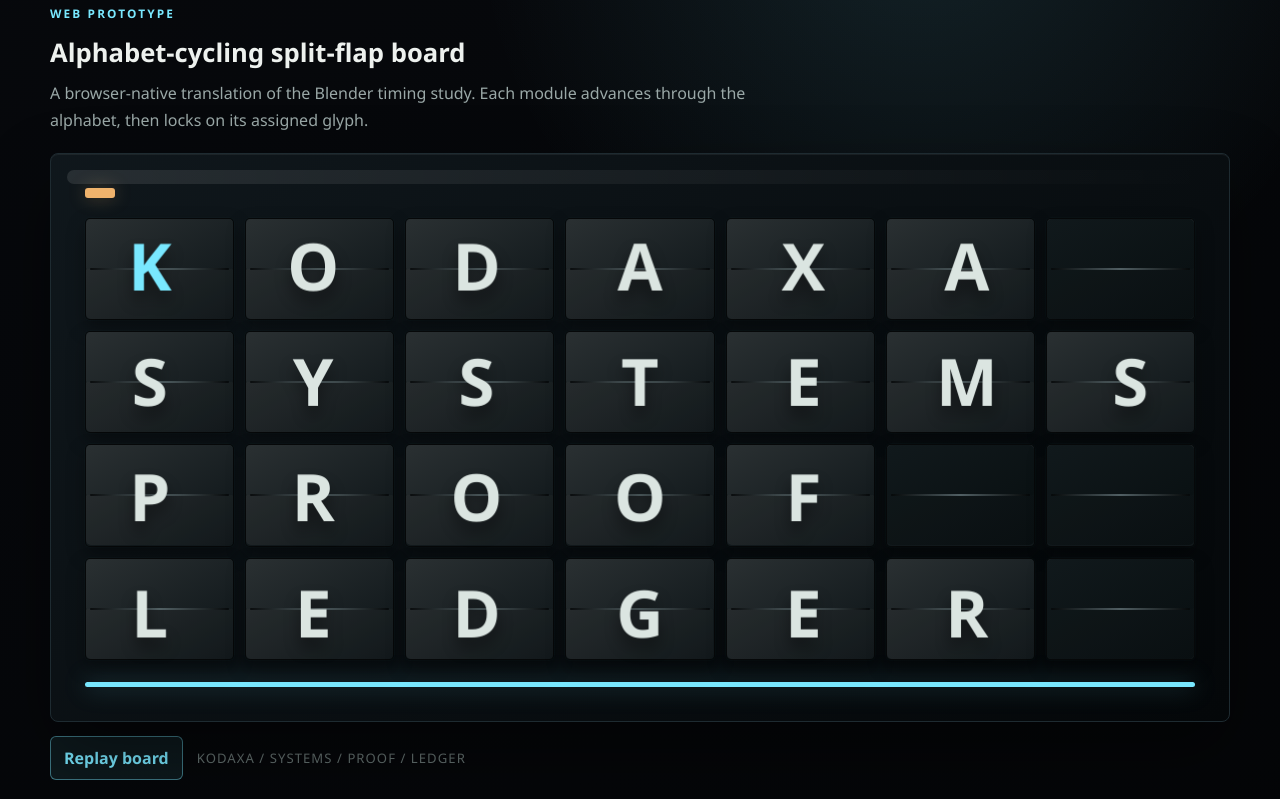
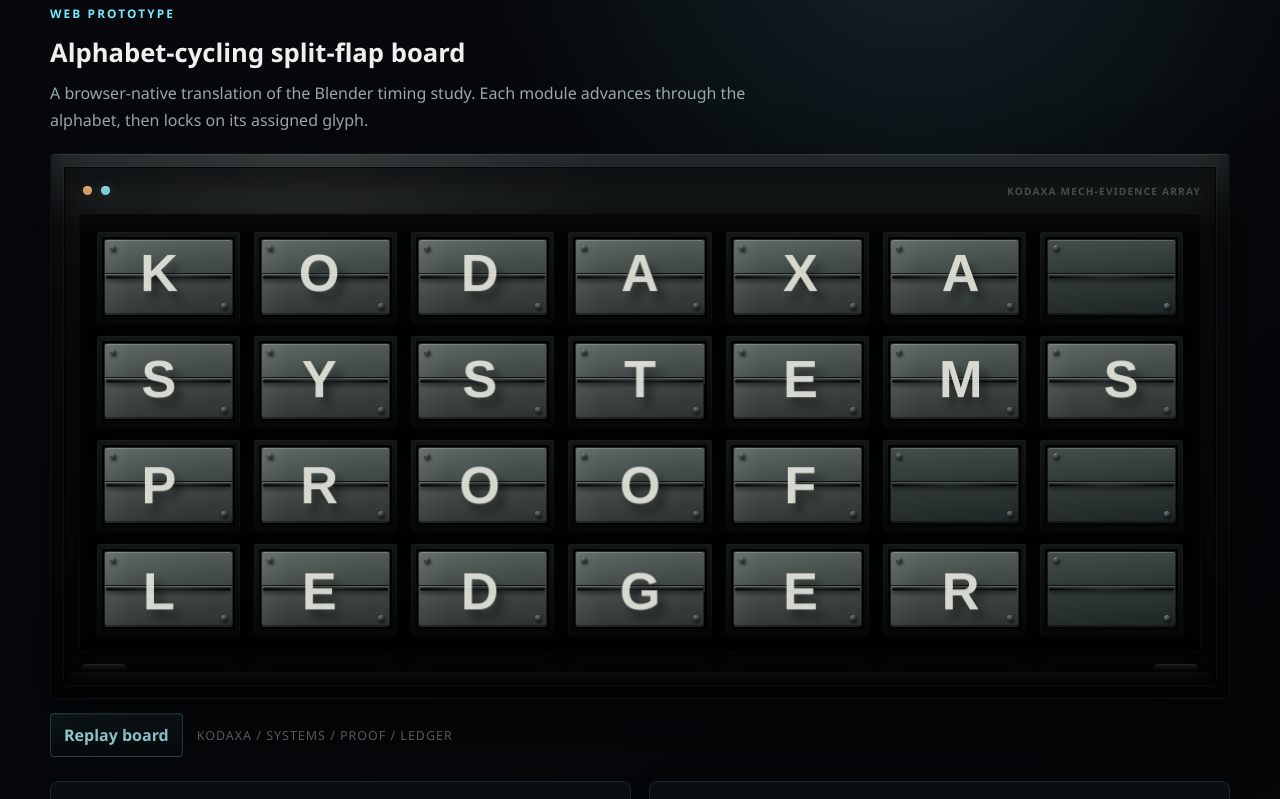
Before and after one commit to Kodaxadev/conceptdesigns, an Astro site: page /split-flap in a window 1280 px wide. Shown: the part 639-1438 px from the top of the page. Built offline with nearby package versions, Linux system fonts and the light colour scheme; Astro itself is replaced by a stand-in of ours.

Commit message:
feat: refine split-flap realism pass

```diff
--- a/src/components/SplitFlapBoard.astro
+++ b/src/components/SplitFlapBoard.astro
@@ -26,7 +26,11 @@ const cells = rows.flatMap((row, rowIndex) =>
     data-alphabet={alphabet}
     aria-label="Animated board resolving to Kodaxa systems proof ledger"
   >
-    <div class="split-flap-board__status" aria-hidden="true"></div>
+    <div class="split-flap-board__header" aria-hidden="true">
+      <span class="status-lamp status-lamp--amber"></span>
+      <span class="status-lamp status-lamp--cyan"></span>
+      <span class="engraved-label">KODAXA MECH-EVIDENCE ARRAY</span>
+    </div>
     <div class="split-flap-board__grid">
       {
         cells.map((cell) => (
@@ -41,11 +45,16 @@ const cells = rows.flatMap((row, rowIndex) =>
               {cell.target === ' ' ? '' : cell.target}
             </div>
             <div class="split-cell__seam" aria-hidden="true"></div>
+            <span class="split-cell__screw split-cell__screw--top" aria-hidden="true"></span>
+            <span class="split-cell__screw split-cell__screw--bottom" aria-hidden="true"></span>
           </div>
         ))
       }
     </div>
-    <div class="split-flap-board__rail" aria-hidden="true"></div>
+    <div class="split-flap-board__footer" aria-hidden="true">
+      <span></span>
+      <span></span>
+    </div>
   </div>
 
   <div class="board-actions">
--- a/src/data/concepts.ts
+++ b/src/data/concepts.ts
@@ -21,9 +21,9 @@ export const concepts: Concept[] = [
       'A graphite split-flap board direction for the Kodaxa portfolio hero system.',
     intent:
       'Use Blender to define the physical language, then translate the best parts into a performant web-native interaction.',
-    heroImage: '/assets/concepts/split-flap/frame-104.png',
-    detailImage: '/assets/concepts/split-flap/tile-detail-v3.png',
-    artifactHref: '/assets/concepts/split-flap/tile-v4.glb',
+    heroImage: '/assets/concepts/split-flap/frame-real-104.png',
+    detailImage: '/assets/concepts/split-flap/frame-real-104.png',
+    artifactHref: '/assets/concepts/split-flap/splitflap-realism-board.glb',
     tags: ['split-flap', 'portfolio hero', 'Blender', 'web animation'],
   },
 ];
--- a/src/styles/split-flap.css
+++ b/src/styles/split-flap.css
@@ -1,5 +1,5 @@
 .live-board-section {
-  margin-bottom: 22px;
+  margin-bottom: 24px;
 }
 
 .section-heading {
@@ -10,87 +10,165 @@
 .split-flap-board {
   position: relative;
   overflow: hidden;
-  border: 1px solid #1e2b31;
-  border-radius: 8px;
-  padding: clamp(18px, 3vw, 34px);
+  border: 1px solid #0b1011;
+  border-radius: 4px;
+  padding: clamp(16px, 2.4vw, 28px);
   background:
-    linear-gradient(145deg, rgba(16, 24, 29, 0.96), rgba(4, 7, 9, 0.98)),
-    #06090b;
+    radial-gradient(circle at 22% 0%, rgba(255, 255, 255, 0.08), transparent 28%),
+    linear-gradient(180deg, #252b2c 0%, #0a0d0e 13%, #040606 100%);
   box-shadow:
-    inset 0 1px 0 rgba(255, 255, 255, 0.06),
-    0 30px 70px rgba(0, 0, 0, 0.42);
+    inset 0 1px 0 rgba(255, 255, 255, 0.07),
+    inset 0 -24px 34px rgba(0, 0, 0, 0.58),
+    0 30px 70px rgba(0, 0, 0, 0.44);
+}
+
+.split-flap-board::before,
+.split-flap-board::after {
+  position: absolute;
+  z-index: 0;
+  content: '';
 }
 
 .split-flap-board::before {
-  position: absolute;
-  inset: 16px 16px auto;
-  height: 14px;
-  border-radius: 999px;
-  background: linear-gradient(90deg, rgba(255, 255, 255, 0.1), transparent);
-  content: '';
+  inset: 12px;
+  border: 1px solid rgba(255, 255, 255, 0.035);
+  border-radius: 3px;
+  box-shadow:
+    inset 0 0 0 1px rgba(0, 0, 0, 0.72),
+    inset 0 22px 22px rgba(0, 0, 0, 0.54);
 }
 
-.split-flap-board__status {
-  width: 30px;
-  height: 10px;
-  margin-bottom: 20px;
-  border-radius: 3px;
-  background: var(--amber);
-  box-shadow: 0 0 18px rgba(240, 179, 108, 0.28);
+.split-flap-board::after {
+  inset: auto 18px 14px;
+  height: 12px;
+  border-radius: 999px;
+  background: linear-gradient(180deg, rgba(255, 255, 255, 0.06), rgba(0, 0, 0, 0.45));
+  opacity: 0.62;
+}
+
+.split-flap-board__header,
+.split-flap-board__grid,
+.split-flap-board__footer {
+  position: relative;
+  z-index: 1;
+}
+
+.split-flap-board__header {
+  display: flex;
+  align-items: center;
+  gap: 9px;
+  min-height: 18px;
+  margin: 0 0 14px;
+  padding-left: 4px;
+}
+
+.status-lamp {
+  width: 9px;
+  height: 9px;
+  border-radius: 999px;
+  box-shadow:
+    inset 0 1px 2px rgba(255, 255, 255, 0.35),
+    0 0 10px rgba(255, 255, 255, 0.08);
+}
+
+.status-lamp--amber {
+  background: #d39b60;
+}
+
+.status-lamp--cyan {
+  background: #76ccd8;
+  box-shadow:
+    inset 0 1px 2px rgba(255, 255, 255, 0.38),
+    0 0 12px rgba(118, 204, 216, 0.18);
+}
+
+.engraved-label {
+  margin-left: auto;
+  color: rgba(148, 158, 155, 0.42);
+  font-size: 0.63rem;
+  font-weight: 700;
+  letter-spacing: 0.12em;
 }
 
 .split-flap-board__grid {
   display: grid;
   grid-template-columns: repeat(7, minmax(0, 1fr));
-  gap: clamp(6px, 1vw, 11px);
-  perspective: 900px;
+  gap: clamp(7px, 1vw, 12px);
+  padding: clamp(10px, 1.4vw, 16px);
+  border: 1px solid rgba(255, 255, 255, 0.025);
+  border-radius: 3px;
+  background: #030505;
+  box-shadow:
+    inset 0 18px 18px rgba(255, 255, 255, 0.025),
+    inset 0 -18px 28px rgba(0, 0, 0, 0.74);
+  perspective: 1000px;
 }
 
 .split-cell {
   position: relative;
-  min-height: clamp(58px, 8vw, 116px);
-  border: 1px solid rgba(0, 0, 0, 0.65);
-  border-radius: 5px;
-  background: #11181b;
+  min-height: clamp(56px, 7.2vw, 98px);
+  border: 1px solid #020303;
+  border-radius: 3px;
+  background: linear-gradient(180deg, #111617, #050707);
   box-shadow:
-    inset 0 1px 0 rgba(255, 255, 255, 0.08),
-    0 9px 18px rgba(0, 0, 0, 0.34);
+    inset 0 0 0 1px rgba(255, 255, 255, 0.025),
+    0 1px 0 rgba(255, 255, 255, 0.025),
+    0 12px 22px rgba(0, 0, 0, 0.48);
   transform-style: preserve-3d;
+}
+
+.split-cell::before {
+  position: absolute;
+  inset: 5px;
+  border-radius: 2px;
+  background: #030404;
+  box-shadow: inset 0 12px 18px rgba(0, 0, 0, 0.72);
+  content: '';
 }
 
 .split-cell__face {
   position: absolute;
-  left: 0;
-  width: 100%;
-  height: 50%;
-  background: linear-gradient(150deg, #2a3032, #141b1e);
+  left: 7px;
+  right: 7px;
+  height: calc(50% - 3px);
+  border: 1px solid rgba(0, 0, 0, 0.54);
+  background:
+    linear-gradient(90deg, rgba(255, 255, 255, 0.08), transparent 22%, rgba(0, 0, 0, 0.1) 82%),
+    linear-gradient(180deg, #5d6663, #3f4846);
   backface-visibility: hidden;
-  transition: transform 34ms ease-out, filter 34ms ease-out;
+  box-shadow:
+    inset 0 1px 0 rgba(255, 255, 255, 0.18),
+    inset 0 -1px 0 rgba(0, 0, 0, 0.44);
+  transition: transform 44ms cubic-bezier(0.24, 0.74, 0.32, 1), filter 44ms ease-out;
 }
 
 .split-cell__face--top {
-  top: 0;
-  border-radius: 5px 5px 1px 1px;
+  top: 7px;
+  border-radius: 3px 3px 1px 1px;
   transform-origin: bottom center;
 }
 
 .split-cell__face--bottom {
-  bottom: 0;
-  border-radius: 1px 1px 5px 5px;
-  filter: brightness(0.9);
+  bottom: 7px;
+  border-radius: 1px 1px 3px 3px;
+  filter: brightness(0.78);
   transform-origin: top center;
 }
 
 .split-cell__seam {
   position: absolute;
   top: 50%;
-  left: 4px;
-  right: 4px;
-  height: 2px;
+  left: 9px;
+  right: 9px;
+  height: 3px;
   border-radius: 999px;
-  background: linear-gradient(90deg, #050708, #617175, #050708);
+  background:
+    linear-gradient(180deg, rgba(255, 255, 255, 0.16), transparent 45%),
+    linear-gradient(90deg, #050606, #1f2626 45%, #030404);
+  box-shadow:
+    0 -1px 0 rgba(255, 255, 255, 0.05),
+    0 2px 4px rgba(0, 0, 0, 0.7);
   transform: translateY(-50%);
-  opacity: 0.82;
 }
 
 .split-cell__glyph {
@@ -98,44 +176,74 @@
   inset: 0;
   display: grid;
   place-items: center;
-  color: #dbe5e1;
-  font-size: clamp(1.35rem, 5vw, 4.25rem);
+  color: rgba(232, 233, 221, 0.84);
+  font-family: Arial, Helvetica, sans-serif;
+  font-size: clamp(1.18rem, 4vw, 3.4rem);
   font-weight: 700;
   line-height: 1;
-  text-shadow: 0 10px 16px rgba(0, 0, 0, 0.42);
-  transform: translateZ(18px);
+  text-shadow:
+    0 1px 0 rgba(255, 255, 255, 0.12),
+    7px 9px 8px rgba(0, 0, 0, 0.38);
+  transform: translateZ(20px);
 }
 
-.split-cell:first-child .split-cell__glyph {
-  color: var(--cyan);
+.split-cell__screw {
+  position: absolute;
+  width: 6px;
+  height: 6px;
+  border-radius: 999px;
+  background: radial-gradient(circle at 35% 30%, #6b7472, #202827 66%, #070909 100%);
+  box-shadow:
+    inset 0 1px 1px rgba(255, 255, 255, 0.18),
+    1px 2px 3px rgba(0, 0, 0, 0.65);
+}
+
+.split-cell__screw--top {
+  top: 13px;
+  left: 13px;
+}
+
+.split-cell__screw--bottom {
+  right: 13px;
+  bottom: 13px;
 }
 
 .split-cell--blank .split-cell__face {
-  background: linear-gradient(150deg, #11191c, #0a1113);
+  background:
+    linear-gradient(90deg, rgba(255, 255, 255, 0.035), transparent),
+    linear-gradient(180deg, #3d4846, #26302f);
 }
 
 .split-cell.is-flipping .split-cell__face--top {
-  transform: rotateX(-36deg);
-  filter: brightness(1.24);
+  transform: rotateX(-51deg);
+  filter: brightness(1.1);
 }
 
 .split-cell.is-flipping .split-cell__face--bottom {
-  transform: rotateX(13deg);
+  transform: rotateX(10deg);
+  filter: brightness(0.92);
 }
 
-.split-cell.is-locked {
-  box-shadow:
-    inset 0 1px 0 rgba(255, 255, 255, 0.08),
-    0 8px 18px rgba(0, 0, 0, 0.34),
-    0 0 0 1px rgba(121, 232, 255, 0.02);
+.split-cell.is-flipping .split-cell__glyph {
+  opacity: 0.78;
 }
 
-.split-flap-board__rail {
-  height: 5px;
-  margin-top: 22px;
+.split-cell.is-locked .split-cell__glyph {
+  color: rgba(235, 236, 226, 0.88);
+}
+
+.split-flap-board__footer {
+  display: flex;
+  justify-content: space-between;
+  margin: 12px 4px 0;
+}
+
+.split-flap-board__footer span {
+  width: 42px;
+  height: 6px;
   border-radius: 999px;
-  background: var(--cyan);
-  box-shadow: 0 0 24px rgba(121, 232, 255, 0.35);
+  background: linear-gradient(180deg, #131819, #050606);
+  box-shadow: inset 0 1px 0 rgba(255, 255, 255, 0.06);
 }
 
 .board-actions {
@@ -147,19 +255,24 @@
 }
 
 .board-actions button {
-  border: 1px solid rgba(121, 232, 255, 0.45);
-  border-radius: 6px;
+  border: 1px solid rgba(118, 204, 216, 0.28);
+  border-radius: 4px;
   padding: 10px 13px;
-  background: rgba(121, 232, 255, 0.08);
-  color: var(--cyan);
+  background: linear-gradient(180deg, rgba(118, 204, 216, 0.09), rgba(7, 11, 12, 0.92));
+  color: #a7e7ee;
   font: inherit;
   font-weight: 700;
   cursor: pointer;
+  box-shadow: inset 0 1px 0 rgba(255, 255, 255, 0.07);
+}
+
+.board-actions button:hover {
+  border-color: rgba(118, 204, 216, 0.44);
 }
 
 .board-actions span {
   color: var(--dim);
-  font-size: 0.82rem;
+  font-size: 0.78rem;
   letter-spacing: 0.08em;
   text-transform: uppercase;
 }
@@ -173,14 +286,15 @@
 
 .proof-frame-grid figure {
   margin: 0;
+  overflow: hidden;
   border: 1px solid var(--line);
-  border-radius: 8px;
+  border-radius: 6px;
   background: rgba(12, 18, 22, 0.82);
 }
 
 .proof-frame-grid img {
   width: 100%;
-  border-radius: 8px 8px 0 0;
+  display: block;
 }
 
 .proof-frame-grid figcaption {
@@ -191,11 +305,26 @@
 
 @media (max-width: 760px) {
   .split-flap-board {
-    padding: 14px;
+    padding: 12px;
   }
 
   .split-flap-board__grid {
     gap: 5px;
+    padding: 8px;
+  }
+
+  .engraved-label {
+    display: none;
+  }
+
+  .split-cell__face {
+    left: 5px;
+    right: 5px;
+  }
+
+  .split-cell__screw {
+    width: 5px;
+    height: 5px;
   }
 
   .proof-frame-grid {
```
Also changed, not shown: src/pages/split-flap.astro (+7 -7 lines), 4 other files.
